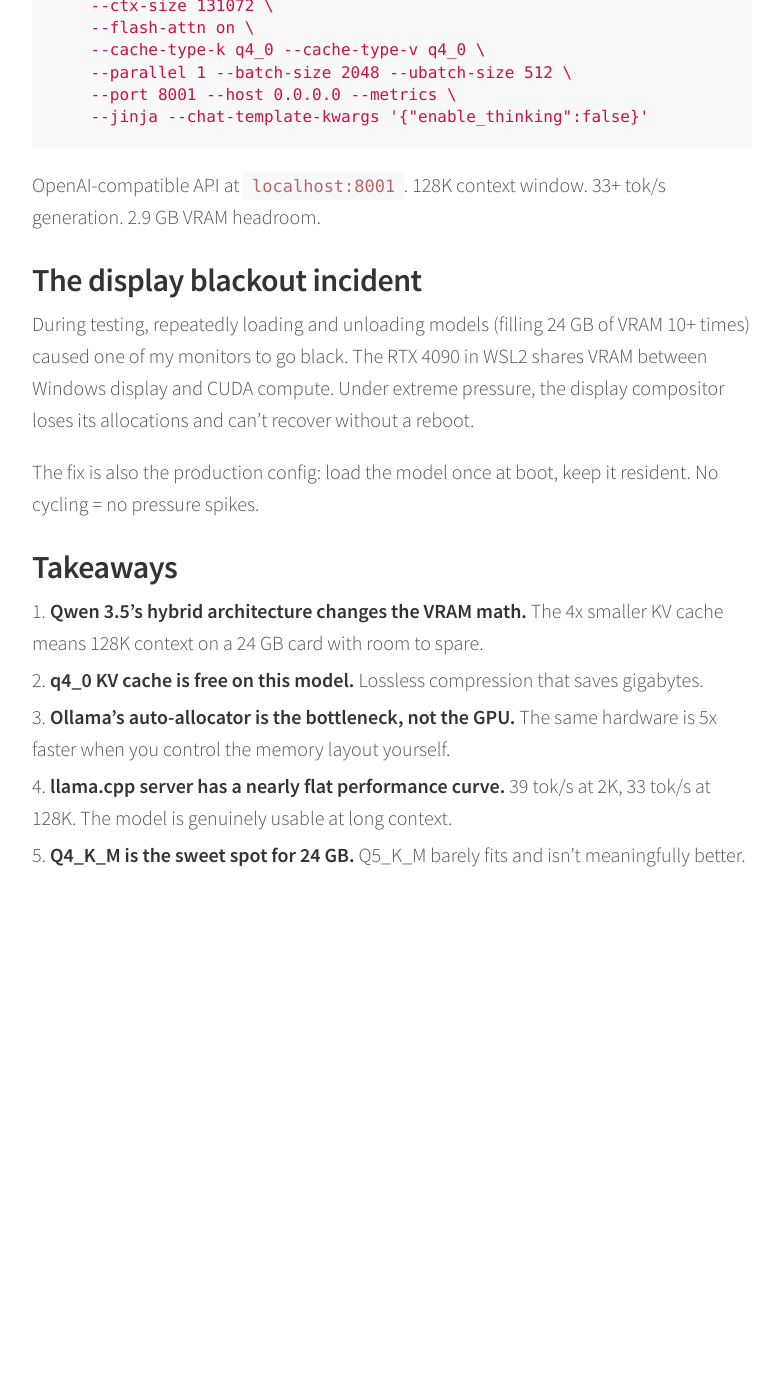
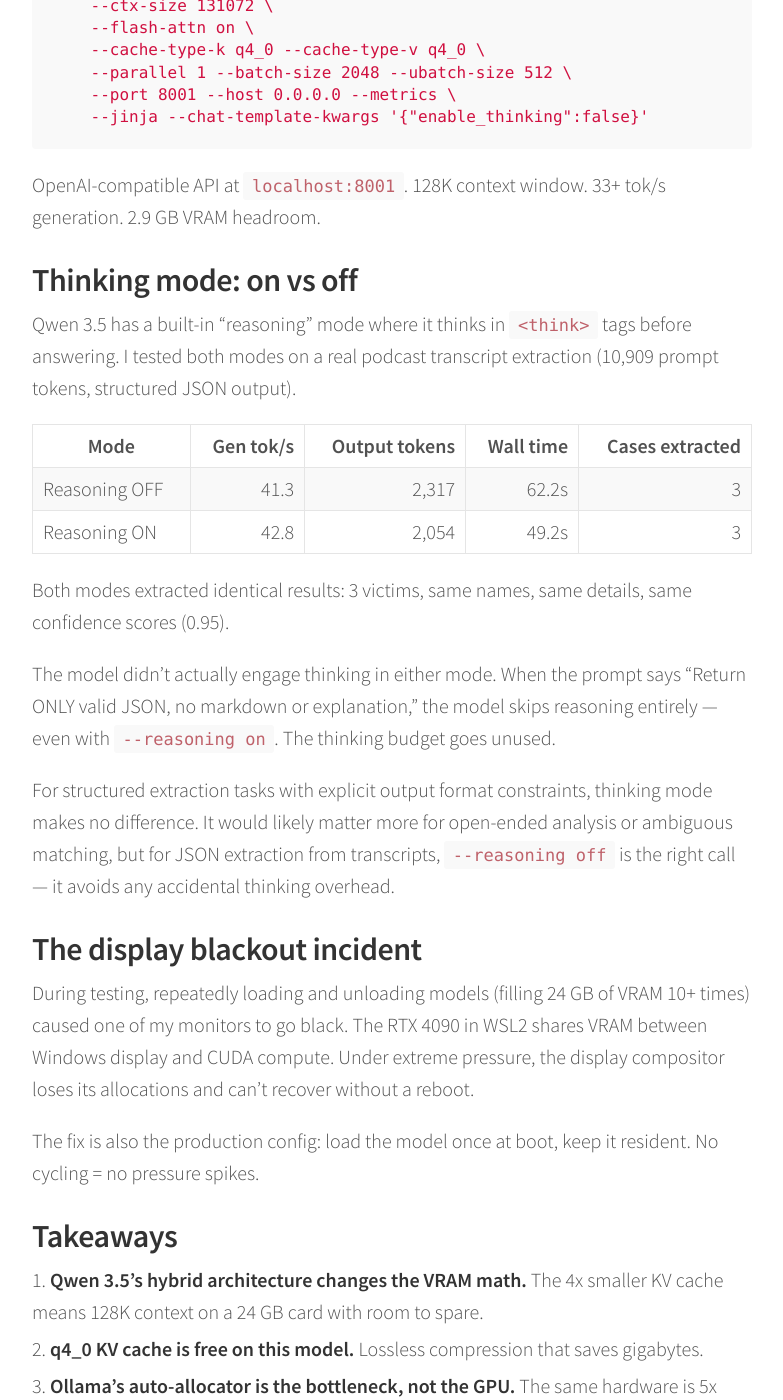
Before and after one commit to ilikeeatingrice/ilikeeatingrice.github.io, a Jekyll site: the page built from _posts/2026-04-05-Running-Qwen-3.5-27B-on-4090.md, in a window 1280 px wide and 1400 px high, scrolled down 4201 px. Shown: the whole window, without its empty margins (248-1031 px from the left). Built offline with Jekyll 4.4.1, drawn with Linux system fonts in a browser that asks for light colours; before the commit the page ends 5192 px from its top, so only the background shows below that.

Commit message:
Update post: add thinking mode comparison
Co-Authored-By: Claude Opus 4.6 (1M context) <noreply@anthropic.com>

```diff
--- a/_posts/2026-04-05-Running-Qwen-3.5-27B-on-4090.md
+++ b/_posts/2026-04-05-Running-Qwen-3.5-27B-on-4090.md
@@ -128,6 +128,21 @@ ExecStart=/home/tianc/bin/llama-server \
 
 OpenAI-compatible API at `localhost:8001`. 128K context window. 33+ tok/s generation. 2.9 GB VRAM headroom.
 
+## Thinking mode: on vs off
+
+Qwen 3.5 has a built-in "reasoning" mode where it thinks in `<think>` tags before answering. I tested both modes on a real podcast transcript extraction (10,909 prompt tokens, structured JSON output).
+
+| Mode | Gen tok/s | Output tokens | Wall time | Cases extracted |
+|---|---:|---:|---:|---:|
+| Reasoning OFF | 41.3 | 2,317 | 62.2s | 3 |
+| Reasoning ON | 42.8 | 2,054 | 49.2s | 3 |
+
+Both modes extracted identical results: 3 victims, same names, same details, same confidence scores (0.95).
+
+The model didn't actually engage thinking in either mode. When the prompt says "Return ONLY valid JSON, no markdown or explanation," the model skips reasoning entirely — even with `--reasoning on`. The thinking budget goes unused.
+
+For structured extraction tasks with explicit output format constraints, thinking mode makes no difference. It would likely matter more for open-ended analysis or ambiguous matching, but for JSON extraction from transcripts, `--reasoning off` is the right call — it avoids any accidental thinking overhead.
+
 ## The display blackout incident
 
 During testing, repeatedly loading and unloading models (filling 24 GB of VRAM 10+ times) caused one of my monitors to go black. The RTX 4090 in WSL2 shares VRAM between Windows display and CUDA compute. Under extreme pressure, the display compositor loses its allocations and can't recover without a reboot.
```
